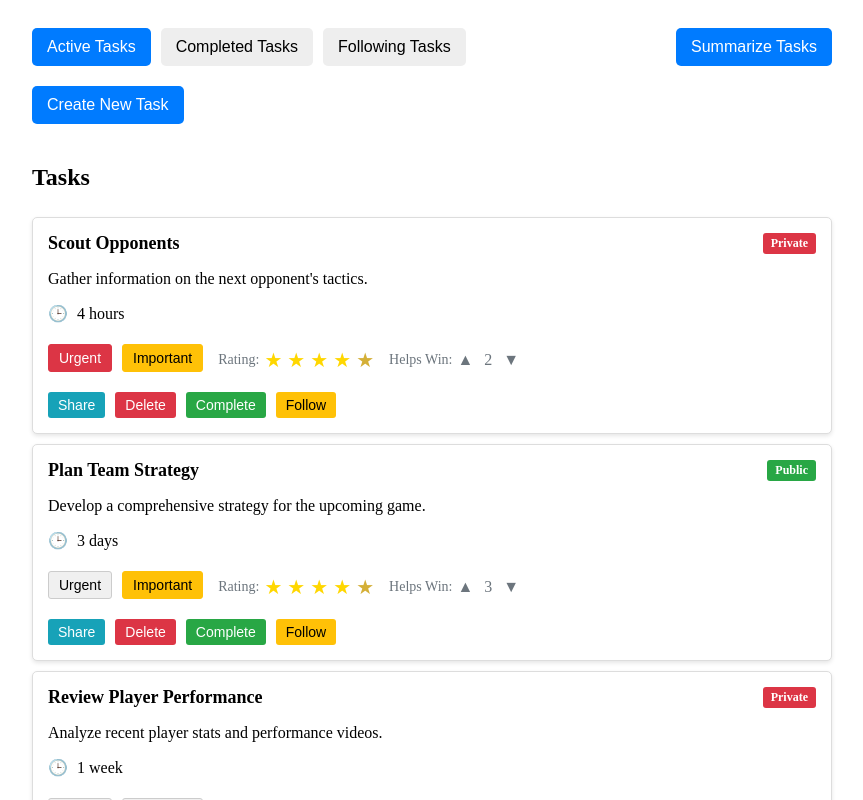
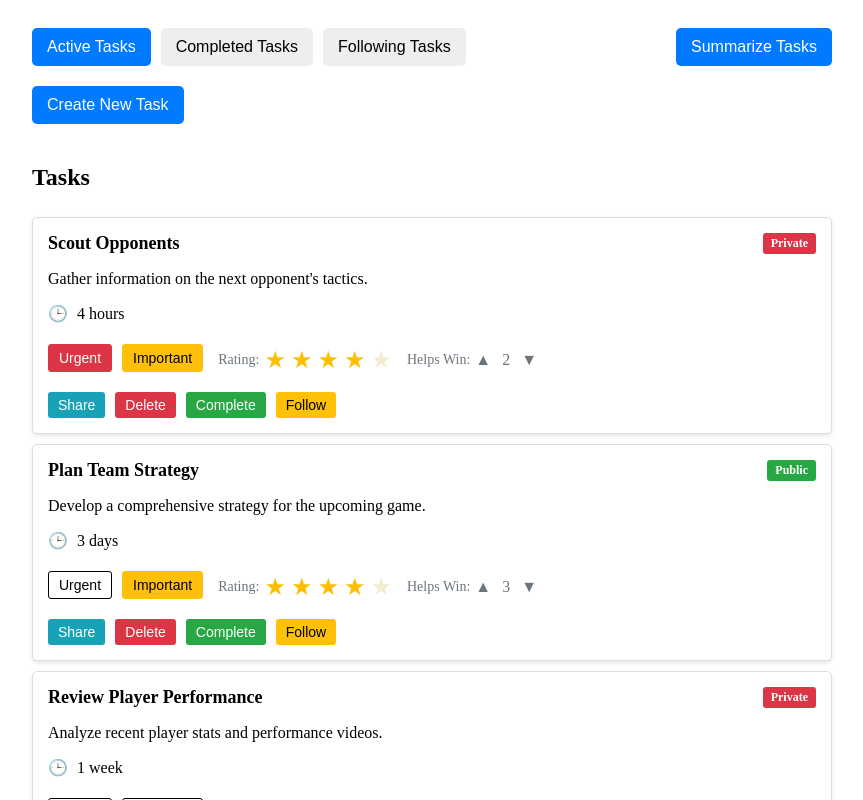
Before and after one commit to HayfordMD/tasks-frontend-example, a Vue app: page / in a window 1280 px wide. Shown: the top 800 px of the page, without its empty margins (208-1071 px from the left). Built offline with nearby package versions, Linux system fonts and the light colour scheme; no server answers; the HTML template or start-up script is replaced by a standard one.

Commit message:
good starts

```diff
--- a/src/components/TaskList.vue
+++ b/src/components/TaskList.vue
@@ -243,13 +243,19 @@ ul {
   background: none;
   border: none;
   padding: 0;
-  font-size: 20px;
+  font-size: 24px;
   cursor: pointer;
   color: #d4af37;
+  opacity: 0.23;
 }
 
 .star-btn.filled {
-  color: #ffd700;
+  color: #febe00;
+  opacity: 1;
+}
+
+.star-btn:hover {
+  opacity: 0.6;
 }
 
 .vote-btn {
@@ -287,9 +293,9 @@ ul {
 
 .toggle-btn {
   padding: 5px 10px;
-  border: 1px solid #ccc;
+  border: 1px solid black;
   border-radius: 3px;
-  background-color: #f0f0f0;
+  background-color: white;
   cursor: pointer;
   font-size: 14px;
   transition: all 0.3s;
```
